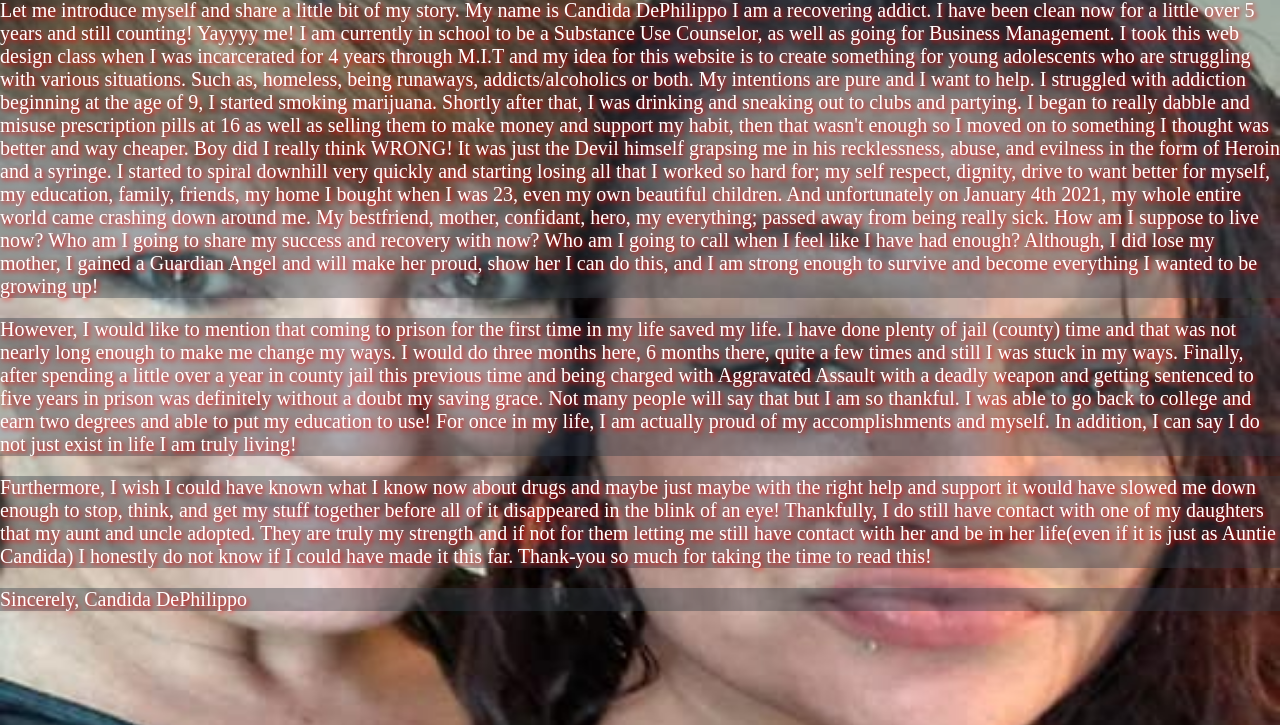
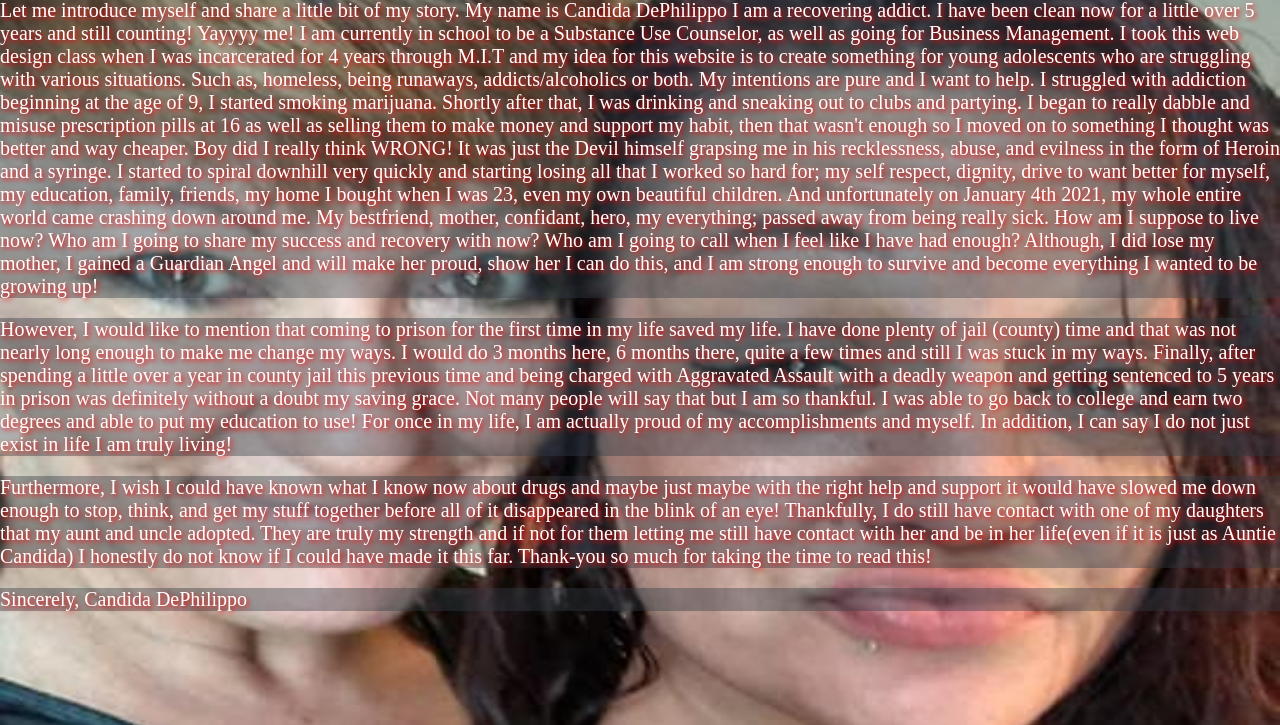
Before and after one commit to CandidaDePhilippo/Tinas-HavenWebSite, a plain HTML site: page personalstory.html in a window 1280 px wide. Shown: the part 75-800 px from the top of the page. Drawn offline with Linux system fonts and the light colour scheme.

Commit message:
Update personalstory.html
updated

```diff
--- a/personalstory.html
+++ b/personalstory.html
@@ -28,7 +28,7 @@ then that wasn't enough so I moved on to something I thought was better and way
 evilness in the form of Heroin and a syringe. I started to spiral downhill very quickly and starting losing all that I worked so hard for; my self respect, dignity, drive to want better for myself, my
 education, family, friends, my home I bought when I was 23, even my own beautiful children. And unfortunately on January 4th 2021, my whole entire world came crashing down around me. My bestfriend, mother, confidant, hero, my everything; passed away from being really sick. How am I suppose to live now? Who am I going to share my success and recovery with now? Who am I going to call when I feel like I have had enough? Although, I did lose my mother, I gained a Guardian Angel and will make her proud, show her I can do this, and I am strong enough to survive and become everything I wanted to be growing up!
 <p class="pg2"> However, I would like to mention that coming to prison for the first time in my life saved my life. I have done plenty of jail (county) time and that was not nearly long enough to make me change
-my ways. I would do three months here, 6 months there, quite a few times and still I was stuck in my ways. Finally, after spending a little over a year in county jail this previous time and being charged with Aggravated Assault with a deadly weapon and getting sentenced to five years in prison
+my ways. I would do 3 months here, 6 months there, quite a few times and still I was stuck in my ways. Finally, after spending a little over a year in county jail this previous time and being charged with Aggravated Assault with a deadly weapon and getting sentenced to 5 years in prison
 was definitely without a doubt my saving grace. Not many people will say that but I am so thankful. I was able to go back to college and earn two degrees and able to put my education to use! For once in my life, I am actually proud of my accomplishments and myself. In addition, I can say I do not just exist in life I am truly living!</p>
 <p class="pg3"> Furthermore, I wish I could have known what I know now about drugs and maybe just maybe with the right help and support it would have slowed me down enough to stop, think, and get my stuff together before all of it disappeared in the blink of an eye! Thankfully, I do still have contact with one of my daughters that my aunt and uncle adopted. They are truly my strength and if not for them letting me still have contact with her and be in her life(even if it is just as Auntie Candida) I honestly do not know if I could have made it this far. Thank-you so much for taking the time to read this!</p>
 
```
